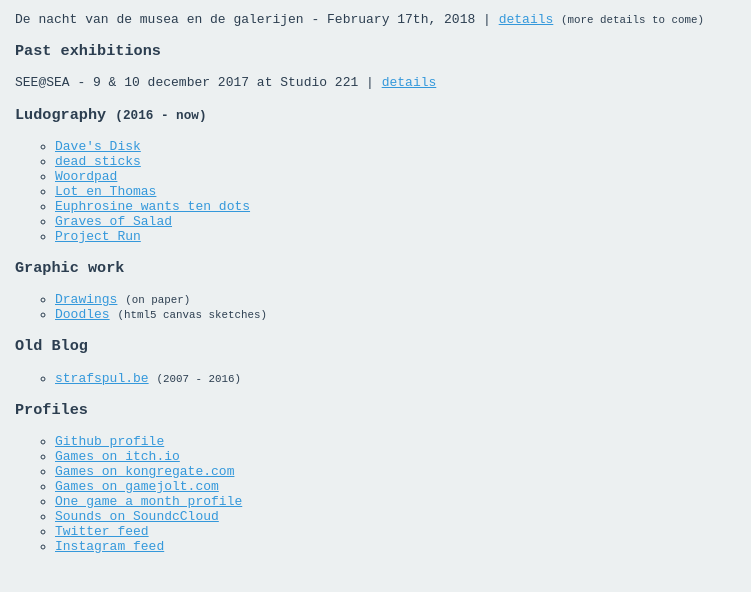
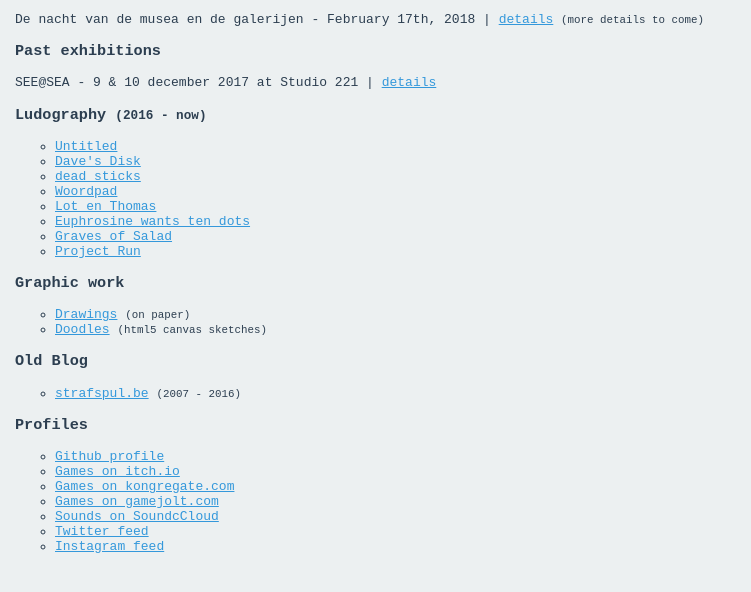
Before and after one commit to Quinten/quinten.github.com, a plain HTML site: page index.html in a window 1280 px wide. Shown: the part 86-678 px from the top of the page, without its empty margins (0-751 px from the left). Drawn offline with Linux system fonts and the light colour scheme.

Commit message:
Update index

```diff
--- a/index.html
+++ b/index.html
@@ -14,6 +14,7 @@
         <p>SEE@SEA - 9 &amp; 10 december 2017 at Studio 221 | <a href="http://info23076.wixsite.com/galeriesoostende/kunst" target="_blank">details</a></p>
         <h3>Ludography <small>(2016 - now)</small></h3>
         <ul>
+            <li><a href="https://play.webwolk.be/">Untitled</a></li>
             <li><a href="https://quinten.github.io/daves-disk/">Dave's Disk</a></li>
             <li><a href="https://quinten.github.io/dead-sticks/">dead sticks</a></li>
             <li><a href="https://webwolk.be/projecten/woordpad/">Woordpad</a></li>
@@ -37,7 +38,7 @@
             <li><a href="https://supernapie.itch.io">Games on itch.io</a></li>
             <li><a href="http://www.kongregate.com/games/qubecity">Games on kongregate.com</a></li>
             <li><a href="http://gamejolt.com/@supernapie">Games on gamejolt.com</a></li>
-            <li><a href="http://www.onegameamonth.com/quintenclause">One game a month profile</a></li>
+            <!--<li><a href="http://www.onegameamonth.com/quintenclause">One game a month profile</a></li>-->
             <li><a href="https://soundcloud.com/quinten-clause">Sounds on SoundcCloud</a></li>
             <li><a href="https://twitter.com/supernapie">Twitter feed</a></li>
             <li><a href="https://www.instagram.com/supernapie">Instagram feed</a></li>
```
